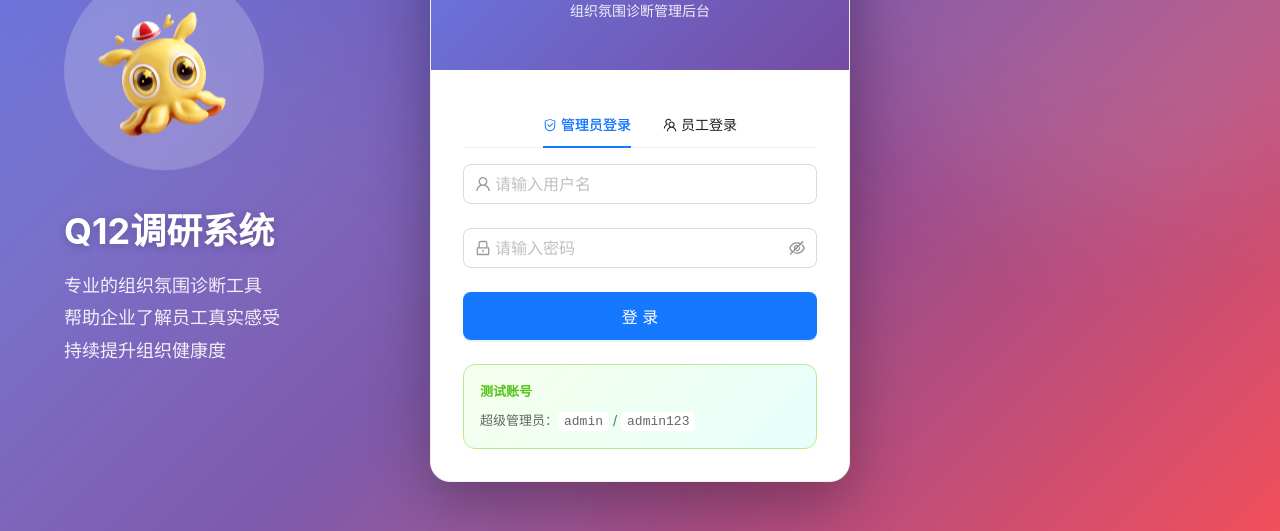
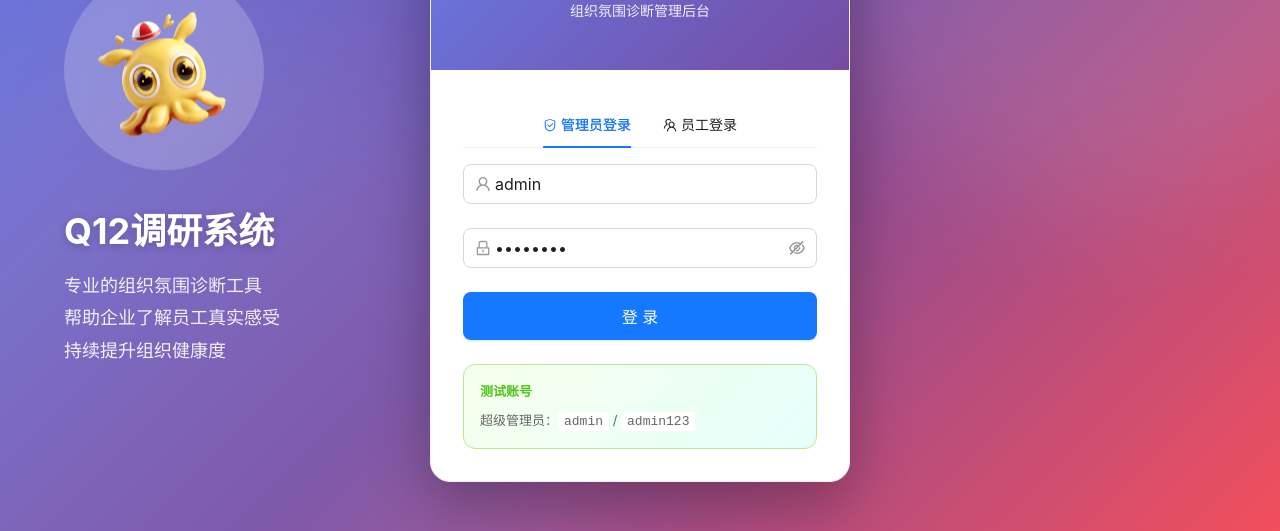
Before and after one commit to kiafeng/q12-survey-system, a React (Vite) app in the folder client/: page /admin/login in a window 1280 px wide. Shown: the part 231-762 px from the top of the page. Built offline with nearby package versions, Linux system fonts and the light colour scheme.

Commit message:
添加健康检查端点，优化 CloudBase 部署

```diff
--- a/client/src/pages/AdminLogin.jsx
+++ b/client/src/pages/AdminLogin.jsx
@@ -33,7 +33,13 @@ const AdminLogin = () => {
         </span>
       ),
       children: (
-        <>
+        <Form
+          name="login"
+          onFinish={onFinish}
+          autoComplete="off"
+          layout="vertical"
+          initialValues={{ username: 'admin', password: 'admin123' }}
+        >
           <Form.Item
             name="username"
             rules={[{ required: true, message: '请输入用户名' }]}
@@ -68,7 +74,7 @@ const AdminLogin = () => {
               登 录
             </Button>
           </Form.Item>
-        </>
+        </Form>
       )
     },
     {
@@ -248,18 +254,6 @@ const AdminLogin = () => {
             style={{ marginBottom: 24 }}
           />
 
-          {activeTab === 'admin' && (
-            <Form
-              name="login"
-              onFinish={onFinish}
-              autoComplete="off"
-              layout="vertical"
-              initialValues={{ username: 'admin', password: 'admin123' }}
-            >
-              {/* 表单项由 tabItems 渲染 */}
-            </Form>
-          )}
-
           {/* 底部提示 */}
           {activeTab === 'admin' && (
             <div style={{
```
Also changed, not shown: 1 other file (tests, documents, lock files or other folders).
